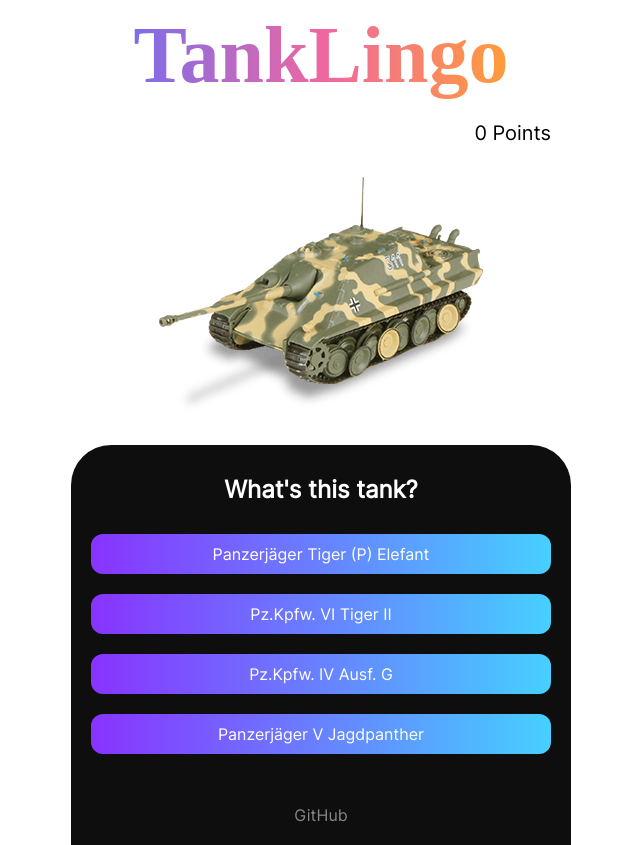
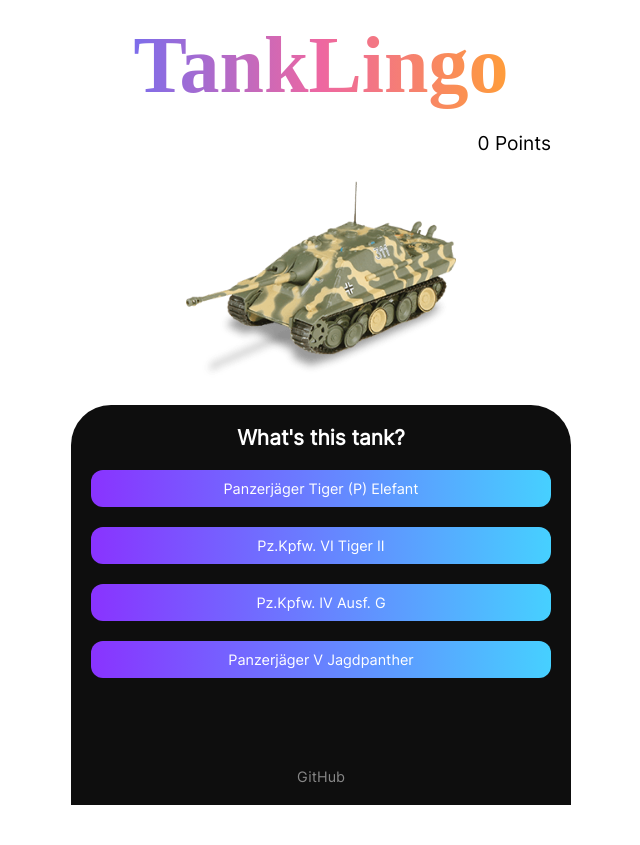
Before and after one commit to ssebastianoo/TankLingo, a Svelte app: page / in a window 1280 px wide. Shown: the whole page, without its empty margins (319-959 px from the left). After the commit the page ends 805 px from the top, so only its background shows below. Built offline with nearby package versions, Linux system fonts and the light colour scheme; a web font is replaced by a local one.

Commit message:
better screen adaption

```diff
--- a/src/App.svelte
+++ b/src/App.svelte
@@ -94,7 +94,11 @@
                         {points === 1 ? "Point" : "Points"}
                     </p>
                     <div class="pic">
-                        <img src={"/tanks/" + correctTank.file} alt="Tank" />
+                        <img
+                            src={"/tanks/" + correctTank.file}
+                            alt="Tank"
+                            height="250px"
+                        />
                     </div>
                 </div>
                 <div class="guess">
@@ -166,9 +170,9 @@
 
     .title {
         font-family: "Brixton Wood";
-        font-size: 80px;
+        font-size: 5em;
         color: white;
-        margin: 10px 0 20px;
+        margin: 20px 0 20px;
         background: linear-gradient(to right, #7c6deb, #ee67a1, #ff9d39);
         background-clip: text;
         -webkit-background-clip: text;
@@ -179,11 +183,11 @@
         text-align: right;
         padding: 0 20px;
         color: black;
-        font-size: 20px;
+        font-size: 1.2em;
     }
 
     .top {
-        min-height: calc(50vh);
+        min-height: 50vh;
     }
 
     .pic {
@@ -201,10 +205,12 @@
         display: flex;
         flex-direction: column;
         justify-content: space-between;
+        font-size: 0.9em;
 
         h2 {
+            font-size: 1.3rem;
             text-align: center;
-            margin: 10px 0 30px;
+            margin: 0 0 20px;
         }
 
         .options {
@@ -230,6 +236,7 @@
     }
 
     footer {
+        margin-top: 20px;
         text-align: center;
 
         a {
--- a/src/app.scss
+++ b/src/app.scss
@@ -8,4 +8,5 @@ body {
     margin: 0;
     font-family: "Inter";
     color: white;
+    font-size: 16px;
 }
```
